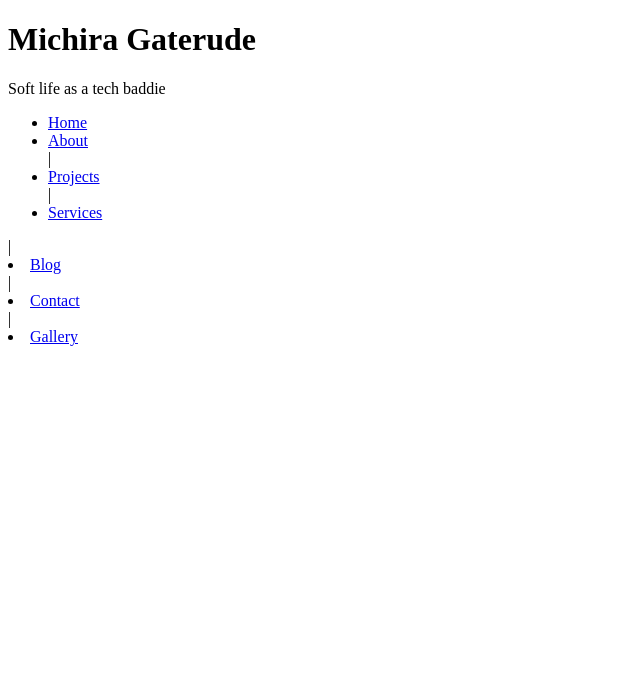
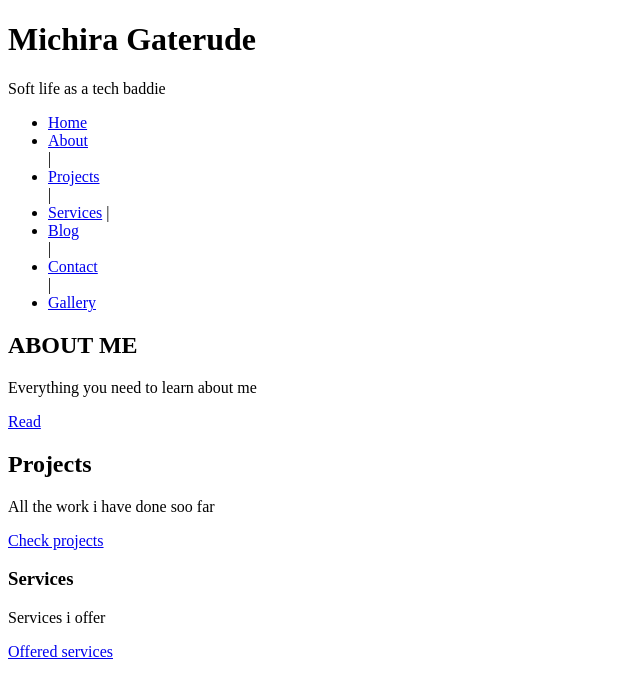
Before and after one commit to gaterude/portfolio, a plain HTML site: page indexx.html in a window 1280 px wide. Shown: the whole page, without its empty margins (0-640 px from the left). Drawn offline with Linux system fonts and the light colour scheme.

Commit message:
Summarizing key sections

```diff
--- a/indexx.html
+++ b/indexx.html
@@ -15,13 +15,30 @@
             <li><a href="indexx.html">Home</a></li>
             <li> <a href="about.html">About</a></li> |
             <li><a href="projects.html">Projects</a></li> |
-            <li><a href="services.html">Services</a></ul> |
+            <li><a href="services.html">Services</a></l1> |
             <li><a href="experience.html">Blog</a></li> |
             <li><a href="contact.html">Contact</a></li> |
             <li><a href="gallery.html">Gallery</a></li>
-  </nav>
         </ul>
     </nav>
+<section id="Highlights">
+    <article>
+        <h2>ABOUT ME</h2>
+        <P>Everything you need to learn about me</P>
+        <a href="about.html">Read </a>
+    </article>
+    <article>
+        <h2>Projects</h2>
+        <p>All the work i have done soo far</p>
+        <a href="projects.html">Check projects</a>
+    </article>
+    <article>
+        <h3>Services</h3>
+        <p>Services i offer </p>
+        <a href="services.html>" >Offered services</a>
+    </article>
+
+</section>
 
 </body>
 </html>
```
